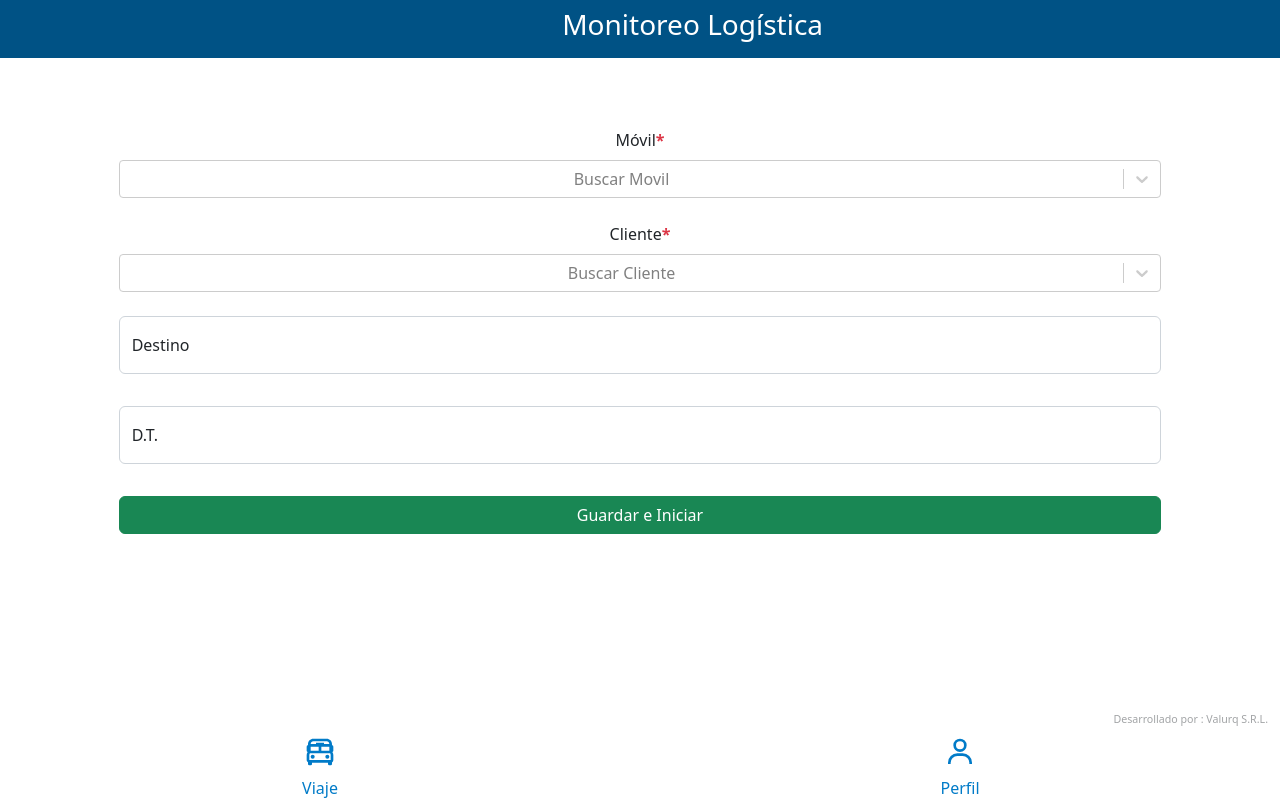
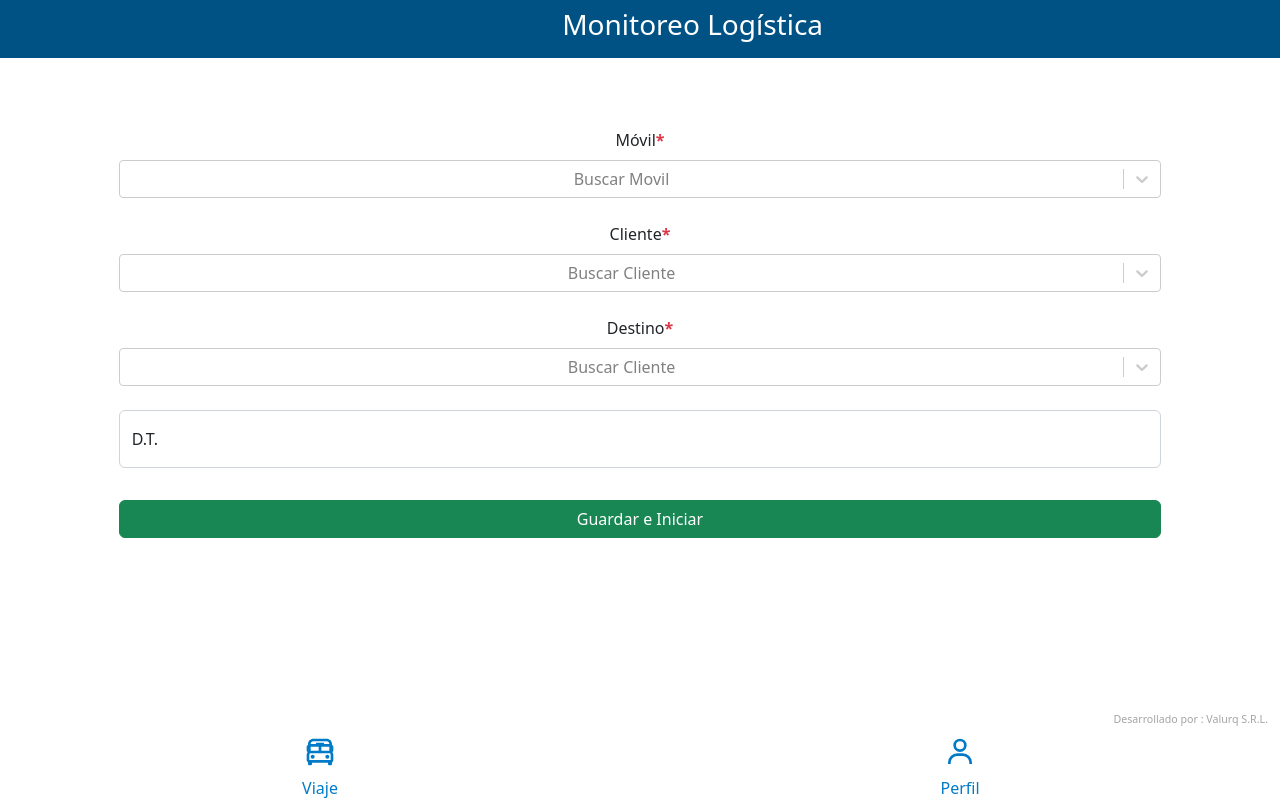
Before and after one commit to AlbertV99/app-monitoreo-chofer, a React (Vite) app: page / in a window 1280 px wide. Built offline with nearby package versions, Linux system fonts and the light colour scheme; no server answers.

Commit message:
Actualizacion de lista de destinos

```diff
--- a/src/paginas/ViajeReg.jsx
+++ b/src/paginas/ViajeReg.jsx
@@ -23,6 +23,8 @@ const ViajeReg = (props) => {
     const [listaMovil,setListaMovil] = useState([{ 'label': "ALB 753 - SCANIA", 'value': '1' }]);
     const [clienteSelec,setClienteSelec] = useState("");
     const [listaCliente,setListaCliente] = useState([{ 'label': "A S D SRL", 'value': '1' }]);
+    const [destinoSelec,setDestinoSelec] = useState("");
+    const [listaDestino,setListaDestino] = useState([{ 'label': "Jouser", 'value': 'Jouser' },{ 'label': "Planta", 'value': 'Planta' },{ 'label': "Central", 'value': 'Central' }]);
     const [datoForm,setDatoForm] = useState({"id_chofer":1,"id_movil":"","id_cliente":"","destino":"","dt":""});
     // const [,,,,,,endpointLibre,obtenerPersona,registrarMarcacion,obtenerHistorial] = Peticiones();
 
@@ -78,6 +80,7 @@ const ViajeReg = (props) => {
     const enviarDatos = async () => {
         datoForm.id_cliente=clienteSelec.value
         datoForm.id_movil = movilSelec.value
+        datoForm.destino = destinoSelec.value
         datoForm.estado = 'ACTIVO'
         console.log(datoForm);
         let respuesta = await guardarNuevoJson('/viaje/Parametros/ABMForm2.php?opcion=N',datoForm);
@@ -157,9 +160,17 @@ const ViajeReg = (props) => {
                         <Col xs={1}>
                         </Col>
                         <Col>
-                            <FloatingLabel controlId="floatingInput" label="Destino" className="mb-3">
-                                <Form.Control type="text" name="destino" placeholder="Ingrese destino" onChange={handleCampos} value={datoForm.destino}/>
-                            </FloatingLabel>
+                        <Form.Group className='mb-2'>
+                            <Form.Label>Destino<b className="fw-bold text-danger">*</b></Form.Label>
+                            <Select
+                                name="cliente"
+                                id="cliente"
+                                onChange={setDestinoSelec}
+                                options={listaDestino}
+                                isClearable={true}
+                                placeholder="Buscar Cliente"
+                            />
+                        </Form.Group>
                         </Col>
                         <Col xs={1}>
                         </Col>
```
